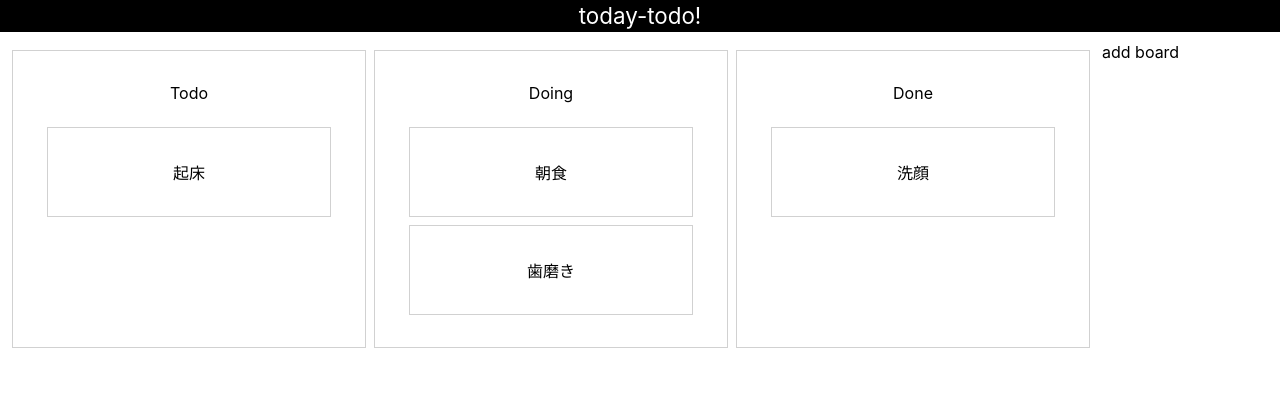
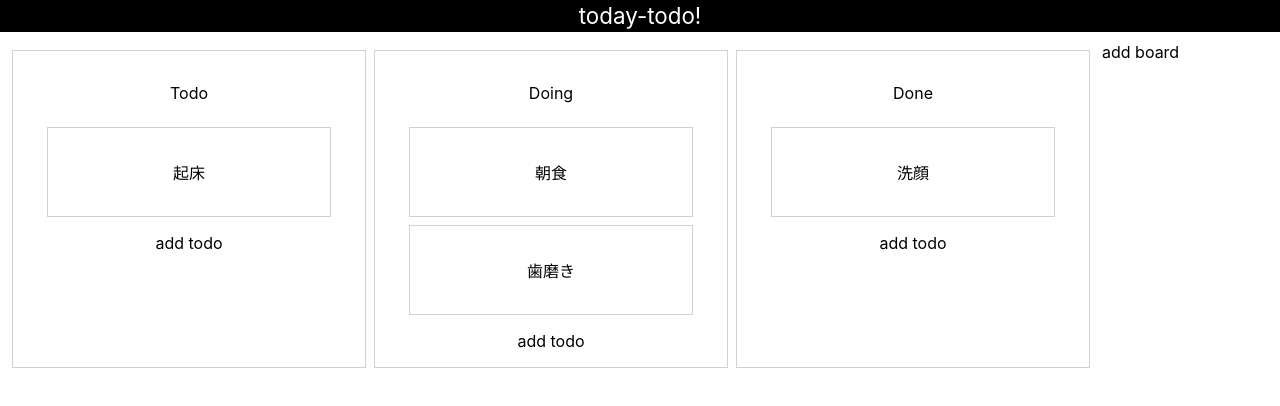
Before and after one commit to daichi1991/today-todo, a React (Create React App) app in the folder fronted/: page / in a window 1280 px wide. Shown: the top 406 px of the page. Built offline with nearby package versions, Linux system fonts and the light colour scheme.

Commit message:
add todo

```diff
--- a/fronted/src/App.tsx
+++ b/fronted/src/App.tsx
@@ -16,7 +16,7 @@ const reorder:any = (list: any, startIndex: number, endIndex: number) => {
 
 function App() {
 
-  const [stateItems, setStateItems] = useState(CONTENTS);
+  const [stateItems, setStateItems] = useState<ContentsDateType>(CONTENTS);
 
   function onDragEnd(result:any) {
     // dropped outside the list
@@ -41,7 +41,7 @@ function App() {
       const sourceSubItems = itemSubItemMap[sourceParentId];
       const destSubItems = itemSubItemMap[destParentId];
 
-      let newItems = [...stateItems];
+      let newItems:ContentsDateType = [...stateItems];
 
       /** In this case subItems are reOrdered inside same Parent */
       if (sourceParentId === destParentId) {
@@ -73,17 +73,15 @@ function App() {
         });
         setStateItems(newItems);
 
+
+
       }
 
     }
   }
 
-  const changeParent = (board:ContentsDateType ) =>{
-    setStateItems(board)
-  }
-
   const handleNewBoardSubmit = (boardName: string) =>{
-    const items = stateItems;
+    const items:ContentsDateType = [...stateItems];
     const aryMax = (a:number, b:number) => {
         return Math.max(a,b);
     }
@@ -91,22 +89,42 @@ function App() {
     const max:number = ary.reduce(aryMax)+1;
     const name:string = boardName;
 
-    let newBoard =  {
+    const newBoard:BoardType =  {
         id:max,
         name:name,
-        todos: [{
-          id:1,
-          title: 'new Todo',
-          memo: '',
-          }
-        ]
+        todos:[],
       }
 
-    items.push(newBoard);
-    setStateItems(items);
-    console.log(stateItems);
+    const updatedBoard = [...stateItems,newBoard];
 
-};
+    setStateItems(updatedBoard);
+
+  };
+
+  const handleNewTodoSubmit = (boardId:number, todoName: string) =>{
+    const allBoard = [...stateItems];
+    const board:BoardType = allBoard.find((item)=> item.id === boardId)!;
+    const todos:TodoType[]|undefined = board.todos? board.todos.filter((item) => item !== undefined):undefined;
+
+    const date = new Date();
+    const todoId = date.toISOString() + todoName;
+
+    let newTodo:TodoType =  {
+        id:todoId,
+        title: todoName,
+
+      }
+
+    if(todos){
+      todos.push(newTodo);
+    }
+
+    const newTodoList = todos?todos: [newTodo];
+    board.todos = newTodoList;
+
+    setStateItems(allBoard);
+
+  };
 
 
   return (
@@ -115,7 +133,11 @@ function App() {
       <DragDropContext
         onDragEnd={onDragEnd}
       >
-          <Boards items={stateItems} handleNewBoardSubmit={handleNewBoardSubmit} />
+          <Boards items={stateItems}
+          handleNewBoardSubmit={handleNewBoardSubmit}
+          handleNewTodoSubmit={handleNewTodoSubmit}
+          />
+          {console.log(stateItems)}
       </DragDropContext>
 
     </div>
--- a/fronted/src/components/molecules/boards.tsx
+++ b/fronted/src/components/molecules/boards.tsx
@@ -2,7 +2,7 @@ import * as React from 'react';
 import styled from 'styled-components'
 import { Droppable,Draggable } from 'react-beautiful-dnd'
 import { Todos } from './todos'
-import { ContentsDateType,BoardType } from './types'
+import { ContentsDateType } from './types'
 import { getItemStyle, getListStyle } from './styles'
 
 const {useState} = React;
@@ -33,16 +33,18 @@ const AddBoard = styled.div`
 
 `;
 
-
 interface Props{
     items: ContentsDateType;
     handleNewBoardSubmit: (boardName:string) => void;
+    handleNewTodoSubmit: (boardId:number, todoName: string) => void;
 };
 
 export const Boards:React.FC<Props> = (props: Props) =>{
     const {items} = props;
     const [addForm, setAddform] = useState(false);
     const [newBoardName, setNewBoardName] = useState('');
+    const [addTodoFrm, setAddTodoform] = useState<boolean>(false);
+    const [newTodoName, setNewTodoName] = useState<string>('');
 
     const openAddform = () => {
         setAddform(!addForm);
@@ -52,12 +54,24 @@ export const Boards:React.FC<Props> = (props: Props) =>{
         setNewBoardName(event.target.value)
     };
 
+    const handleNewBoardSubmit = (newBoardName: string) =>{
+        setAddform(false);
+        setNewBoardName('')
+        props.handleNewBoardSubmit(newBoardName);
+    }
+
+    const handleNewTodoSubmit = (boardId:number, todoName: string) => {
+        setNewTodoName('');
+        setAddTodoform(false);
+        props.handleNewTodoSubmit(boardId, todoName)
+    }
 
 
     return(
         <AllBoard >
             <Droppable droppableId="droppable" type="droppableItem" direction="horizontal">
                 {(provided, snapshot)=>(
+
                     <div
                         ref={provided.innerRef}
                         style={getListStyle(snapshot.isDraggingOver)}
@@ -76,8 +90,12 @@ export const Boards:React.FC<Props> = (props: Props) =>{
                                     >
                                         <BoardArea>
                                             <BoardName>{item.name}</BoardName>
-                                            <Todos todos={item.todos} type={item.id}/>
-
+                                                <Todos
+                                                    parentBoardId={item.id}
+                                                    todos={item.todos}
+                                                    type={item.id}
+                                                    handleNewTodoSubmit={handleNewTodoSubmit}
+                                                />
                                         </BoardArea>
                                     </div>
                                 )}
@@ -85,7 +103,6 @@ export const Boards:React.FC<Props> = (props: Props) =>{
                         )
                         }
                         {provided.placeholder}
-
                     </div>
                 )}
             </Droppable>
@@ -99,7 +116,7 @@ export const Boards:React.FC<Props> = (props: Props) =>{
                         board name
                         <input type="text" value={newBoardName} onChange={handleNewBoardName}/>
                     </label>
-                    <button onClick={(e) => props.handleNewBoardSubmit(e.currentTarget.value)} >add!</button>
+                    <button onClick={(e) => handleNewBoardSubmit(newBoardName)} >add!</button>
                 </AddBoard>
                 }
             </NewBoard>
--- a/fronted/src/components/molecules/contentsData.tsx
+++ b/fronted/src/components/molecules/contentsData.tsx
@@ -4,7 +4,7 @@ export const CONTENTS = [
         name:"Todo",
         todos: [
             {
-                id:101,
+                id:'101',
                 title: "起床",
                 memo: "おはよう",
             },
@@ -15,12 +15,12 @@ export const CONTENTS = [
         name:"Doing",
         todos:[
             {
-                id:103,
+                id:'103',
                 title: "朝食",
                 memo: "もぐもぐ",
             },
             {
-                id:104,
+                id:'104',
                 title: "歯磨き",
                 memo: "しゃかしゃか",
             },
@@ -31,7 +31,7 @@ export const CONTENTS = [
         name:"Done",
         todos:[
             {
-                id:102,
+                id:'102',
                 title: "洗顔",
                 memo: "ばしゃばしゃ",
             },
--- a/fronted/src/components/molecules/todos.tsx
+++ b/fronted/src/components/molecules/todos.tsx
@@ -11,17 +11,42 @@ const AllTodo = styled.div`
 
 `;
 
+const NewTodo = styled.div`
+`;
+
+const AddTodo = styled.div`
+`;
 
 interface Props {
-    todos: TodoType[];
+    parentBoardId:number;
+    todos: TodoType[]|undefined;
     type: number;
+    handleNewTodoSubmit: (boardId:number, todoName: string) => void;
 }
 
 
+
+
 export const Todos:React.FC<Props> = (props: Props) =>{
-    const [dialogOpen] = useState(false);
+    const [dialogOpen] = useState<boolean>(false);
+    const [addForm, setAddform] = useState<boolean>(false);
+    const [newTodoName, setNewTodoName] = useState<string>('');
     const todos  = props.todos;
     const type = props.type;
+
+    const openAddform = () => {
+        setAddform(!addForm);
+    };
+
+    const handleNewTodoName = (event:React.ChangeEvent<HTMLInputElement>) =>{
+        setNewTodoName(event.target.value)
+    };
+
+    const handleNewTodoSubmit = (boardId:number, todoName: string) => {
+        setNewTodoName('');
+        setAddform(false);
+        props.handleNewTodoSubmit(boardId, todoName)
+    }
 
     return(
         <>
@@ -33,7 +58,7 @@ export const Todos:React.FC<Props> = (props: Props) =>{
                         style={getSubListStyle(snapshot.isDraggingOver)}
                     >
                     {
-                        todos.map((todo, index)=>
+                        todos&&todos.map((todo, index)=>
                             <Draggable key={todo.id} draggableId={todo.id.toString()} index={index}>
                                 {(provided, snapshot) =>(
 
@@ -62,6 +87,17 @@ export const Todos:React.FC<Props> = (props: Props) =>{
                     </div>
                 )}
             </Droppable>
+            <NewTodo>
+                <div onClick={openAddform}>
+                    add todo
+                </div>
+                {addForm &&
+                <AddTodo >
+                        <input type="text" value={newTodoName} onChange={handleNewTodoName}/>
+                    <button onClick={(e) => handleNewTodoSubmit(props.parentBoardId, newTodoName)} >add!</button>
+                </AddTodo>
+                }
+            </NewTodo>
             </AllTodo>
         </>
     )
```
Also changed, not shown: fronted/src/components/molecules/types.tsx (+6 -20 lines).
